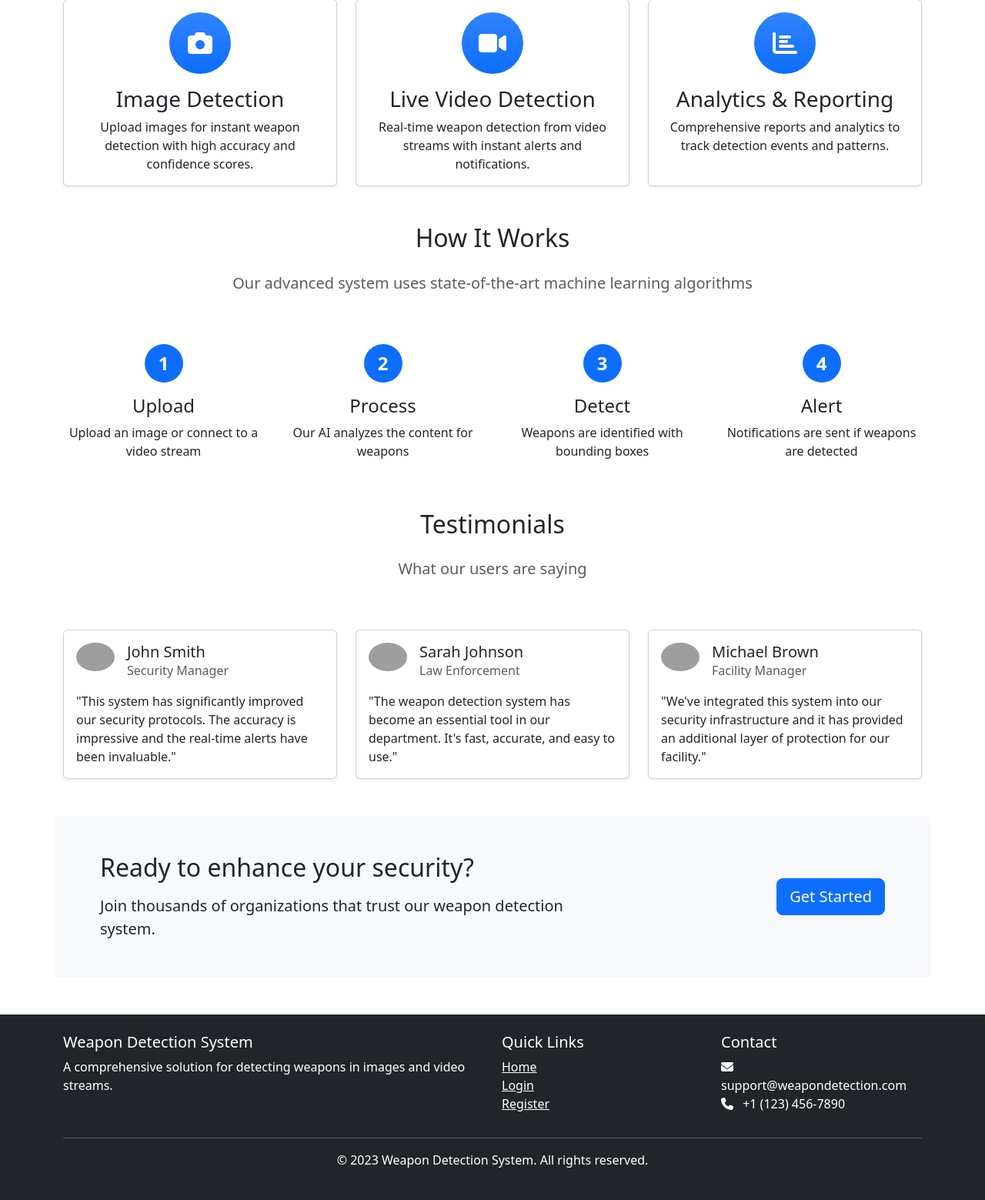
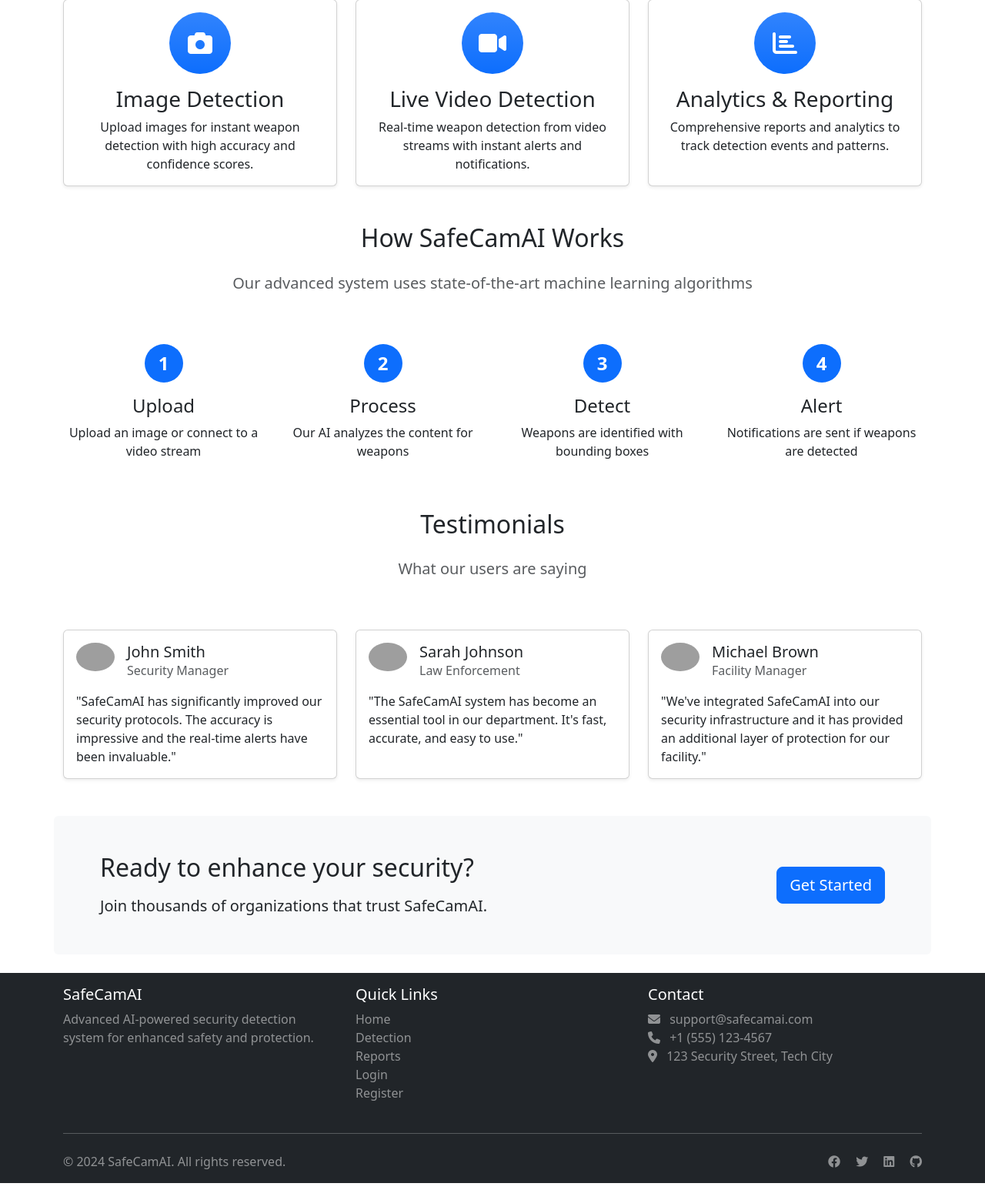
Before and after one commit to adityajadhav02/Weapon-Detection, a Flask app: page / in a window 1280 px wide. Shown: the part 606-2165 px from the top of the page at 77% size. After the commit the page ends 2143 px from the top, so only its background shows below. Run offline with Flask 3, Linux system fonts and the light colour scheme; parts of the project's set-up code (start-up, migrations or seed data) failed here and were passed over; grey boxes are pictures that could not be loaded.

Commit message:
ui and name changes

```diff
--- a/weapon_detection/templates/base.html
+++ b/weapon_detection/templates/base.html
@@ -92,37 +92,47 @@
     </main>
 
     <!-- Footer -->
-    <footer class="bg-dark text-white py-4 mt-5">
+    <footer class="footer mt-auto py-3 bg-dark">
         <div class="container">
             <div class="row">
-                <div class="col-md-6">
-                    <h5>Weapon Detection System</h5>
-                    <p>A comprehensive solution for detecting weapons in images and video streams.</p>
+                <div class="col-md-4">
+                    <h5 class="text-white">SafeCamAI</h5>
+                    <p class="text-white-50">Advanced AI-powered security detection system for enhanced safety and protection.</p>
                 </div>
-                <div class="col-md-3">
-                    <h5>Quick Links</h5>
+                <div class="col-md-4">
+                    <h5 class="text-white">Quick Links</h5>
                     <ul class="list-unstyled">
-                        <li><a href="{{ url_for('index') }}" class="text-white">Home</a></li>
+                        <li><a href="{{ url_for('index') }}" class="text-white-50 text-decoration-none">Home</a></li>
+                        <li><a href="{{ url_for('detect') }}" class="text-white-50 text-decoration-none">Detection</a></li>
+                        <li><a href="{{ url_for('reports') }}" class="text-white-50 text-decoration-none">Reports</a></li>
                         {% if current_user.is_authenticated %}
-                        <li><a href="{{ url_for('dashboard') }}" class="text-white">Dashboard</a></li>
-                        <li><a href="{{ url_for('detect') }}" class="text-white">Detect</a></li>
+                            <li><a href="{{ url_for('dashboard') }}" class="text-white-50 text-decoration-none">Dashboard</a></li>
                         {% else %}
-                        <li><a href="{{ url_for('login') }}" class="text-white">Login</a></li>
-                        <li><a href="{{ url_for('register') }}" class="text-white">Register</a></li>
+                            <li><a href="{{ url_for('login') }}" class="text-white-50 text-decoration-none">Login</a></li>
+                            <li><a href="{{ url_for('register') }}" class="text-white-50 text-decoration-none">Register</a></li>
                         {% endif %}
                     </ul>
                 </div>
-                <div class="col-md-3">
-                    <h5>Contact</h5>
-                    <ul class="list-unstyled">
-                        <li><i class="fas fa-envelope me-2"></i> support@weapondetection.com</li>
-                        <li><i class="fas fa-phone me-2"></i> +1 (123) 456-7890</li>
+                <div class="col-md-4">
+                    <h5 class="text-white">Contact</h5>
+                    <ul class="list-unstyled text-white-50">
+                        <li><i class="fas fa-envelope me-2"></i> support@safecamai.com</li>
+                        <li><i class="fas fa-phone me-2"></i> +1 (555) 123-4567</li>
+                        <li><i class="fas fa-map-marker-alt me-2"></i> 123 Security Street, Tech City</li>
                     </ul>
                 </div>
             </div>
-            <hr>
-            <div class="text-center">
-                <p>&copy; 2023 Weapon Detection System. All rights reserved.</p>
+            <hr class="my-4 border-light">
+            <div class="row">
+                <div class="col-md-6">
+                    <p class="mb-0 text-white-50">&copy; 2024 SafeCamAI. All rights reserved.</p>
+                </div>
+                <div class="col-md-6 text-md-end">
+                    <a href="#" class="text-white-50 me-3 text-decoration-none"><i class="fab fa-facebook"></i></a>
+                    <a href="#" class="text-white-50 me-3 text-decoration-none"><i class="fab fa-twitter"></i></a>
+                    <a href="#" class="text-white-50 me-3 text-decoration-none"><i class="fab fa-linkedin"></i></a>
+                    <a href="#" class="text-white-50 text-decoration-none"><i class="fab fa-github"></i></a>
+                </div>
             </div>
         </div>
     </footer>
--- a/weapon_detection/templates/index.html
+++ b/weapon_detection/templates/index.html
@@ -1,11 +1,11 @@
 {% extends "base.html" %}
 
-{% block title %}Home - Weapon Detection System{% endblock %}
+{% block title %}SafeCamAI - Advanced Security Detection System{% endblock %}
 
 {% block content %}
 <div class="row align-items-center mb-5">
     <div class="col-lg-6">
-        <h1 class="display-4 fw-bold mb-4">Advanced Weapon Detection System</h1>
+        <h1 class="display-4 fw-bold mb-4">Welcome to SafeCamAI</h1>
         <p class="lead mb-4">A state-of-the-art solution for detecting weapons in images and video streams using advanced machine learning algorithms.</p>
         <div class="d-grid gap-2 d-md-flex justify-content-md-start">
             {% if current_user.is_authenticated %}
@@ -26,7 +26,7 @@
         </div>
     </div>
     <div class="col-lg-6">
-        <img src="{{ url_for('static', filename='images/hero-image.jpg') }}" alt="Weapon Detection" class="img-fluid rounded shadow-lg">
+        <img src="{{ url_for('static', filename='images/hero-image.jpg') }}" alt="SafeCamAI Detection" class="img-fluid rounded shadow-lg">
     </div>
 </div>
 
@@ -75,7 +75,7 @@
 
 <div class="row mb-5">
     <div class="col-12 text-center">
-        <h2 class="mb-4">How It Works</h2>
+        <h2 class="mb-4">How SafeCamAI Works</h2>
         <p class="lead text-muted">Our advanced system uses state-of-the-art machine learning algorithms</p>
     </div>
 </div>
@@ -139,7 +139,7 @@
                         <p class="text-muted mb-0">Security Manager</p>
                     </div>
                 </div>
-                <p class="card-text">"This system has significantly improved our security protocols. The accuracy is impressive and the real-time alerts have been invaluable."</p>
+                <p class="card-text">"SafeCamAI has significantly improved our security protocols. The accuracy is impressive and the real-time alerts have been invaluable."</p>
             </div>
         </div>
     </div>
@@ -155,7 +155,7 @@
                         <p class="text-muted mb-0">Law Enforcement</p>
                     </div>
                 </div>
-                <p class="card-text">"The weapon detection system has become an essential tool in our department. It's fast, accurate, and easy to use."</p>
+                <p class="card-text">"The SafeCamAI system has become an essential tool in our department. It's fast, accurate, and easy to use."</p>
             </div>
         </div>
     </div>
@@ -171,7 +171,7 @@
                         <p class="text-muted mb-0">Facility Manager</p>
                     </div>
                 </div>
-                <p class="card-text">"We've integrated this system into our security infrastructure and it has provided an additional layer of protection for our facility."</p>
+                <p class="card-text">"We've integrated SafeCamAI into our security infrastructure and it has provided an additional layer of protection for our facility."</p>
             </div>
         </div>
     </div>
@@ -180,7 +180,7 @@
 <div class="row align-items-center bg-light p-5 rounded">
     <div class="col-lg-8">
         <h2 class="mb-3">Ready to enhance your security?</h2>
-        <p class="lead mb-0">Join thousands of organizations that trust our weapon detection system.</p>
+        <p class="lead mb-0">Join thousands of organizations that trust SafeCamAI.</p>
     </div>
     <div class="col-lg-4 text-lg-end mt-3 mt-lg-0">
         {% if current_user.is_authenticated %}
```
Lines whose indentation alone changed are shown as unchanged.
